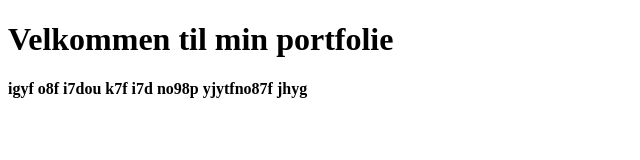
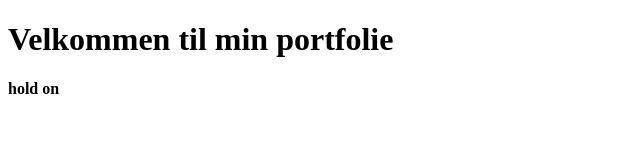
Before and after one commit to erleskara/erleskara.github.io, a plain HTML site: page index.html in a window 1280 px wide. Shown: the whole page, without its empty margins (0-640 px from the left). Drawn offline with Linux system fonts and the light colour scheme.

Commit message:
Update index.html

```diff
--- a/index.html
+++ b/index.html
@@ -7,6 +7,6 @@
 </head>
 <body>
     <h1>Velkommen til min portfolie</h1>
-    <h4>igyf o8f i7dou k7f i7d no98p yjytfno87f jhyg </h4>
+    <h4>hold on</h4>
 </body>
 </html>
```
